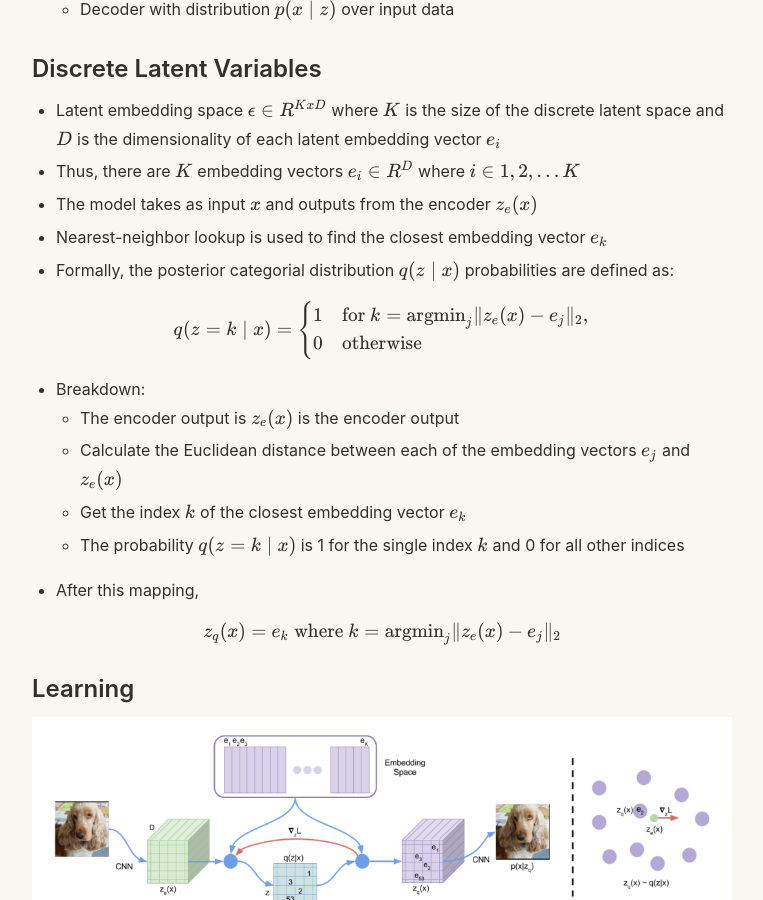
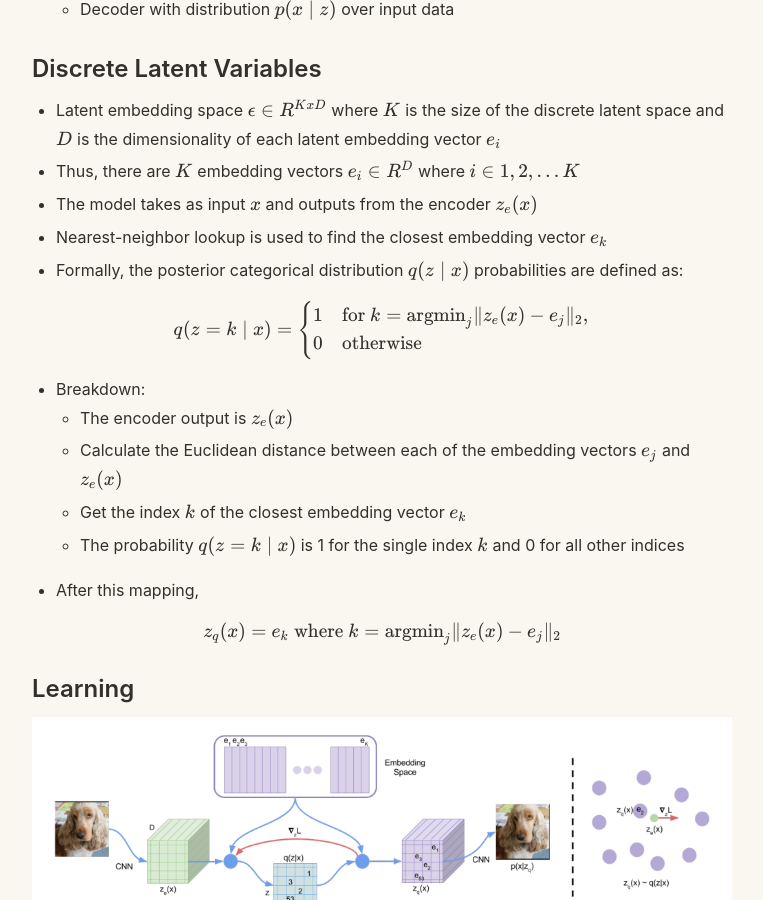
Before and after one commit to ryan99han/ryan99han.github.io, a Jekyll site: the page built from _posts/2026-06-11-vqvae.md, in a window 1280 px wide and 900 px high, scrolled down 914 px. Shown: the whole window, without its empty margins (258-1021 px from the left). Built offline with Jekyll 4.4.1, drawn with Linux system fonts in a browser that asks for light colours.

Commit message:
Fix all typos.
Co-Authored-By: Claude Sonnet 5 <noreply@anthropic.com>

```diff
--- a/_posts/2026-06-11-vqvae.md
+++ b/_posts/2026-06-11-vqvae.md
@@ -29,12 +29,12 @@ Proposes a generative model which is based on the variational autoencoder (VAE)
 - Thus, there are $K$ embedding vectors $e_i \in R^D$ where $i \in 1, 2, ... K$
 - The model takes as input $x$ and outputs from the encoder $z_e(x)$
 - Nearest-neighbor lookup is used to find the closest embedding vector $e_k$
-- Formally, the posterior categorial distribution $q(z \mid x)$ probabilities are defined as:
+- Formally, the posterior categorical distribution $q(z \mid x)$ probabilities are defined as:
 
 $$q(z = k \mid x) = \begin{cases} 1 & \text{for } k = \operatorname{argmin}_j \lVert z_e(x) - e_j \rVert_2, \\ 0 & \text{otherwise} \end{cases}$$
 
 - Breakdown:
-  - The encoder output is $z_e(x)$ is the encoder output
+  - The encoder output is $z_e(x)$
   - Calculate the Euclidean distance between each of the embedding vectors $e_j$ and $z_e(x)$
   - Get the index $k$ of the closest embedding vector $e_k$
   - The probability $q(z = k \mid x)$ is 1 for the single index $k$ and 0 for all other indices
```
Also changed, not shown: _posts/2026-05-23-vae.md (+5 -5 lines), _posts/2026-06-13-cfg.md (+1 -1 lines), _posts/2026-08-11-vit.md (+1 -1 lines).
